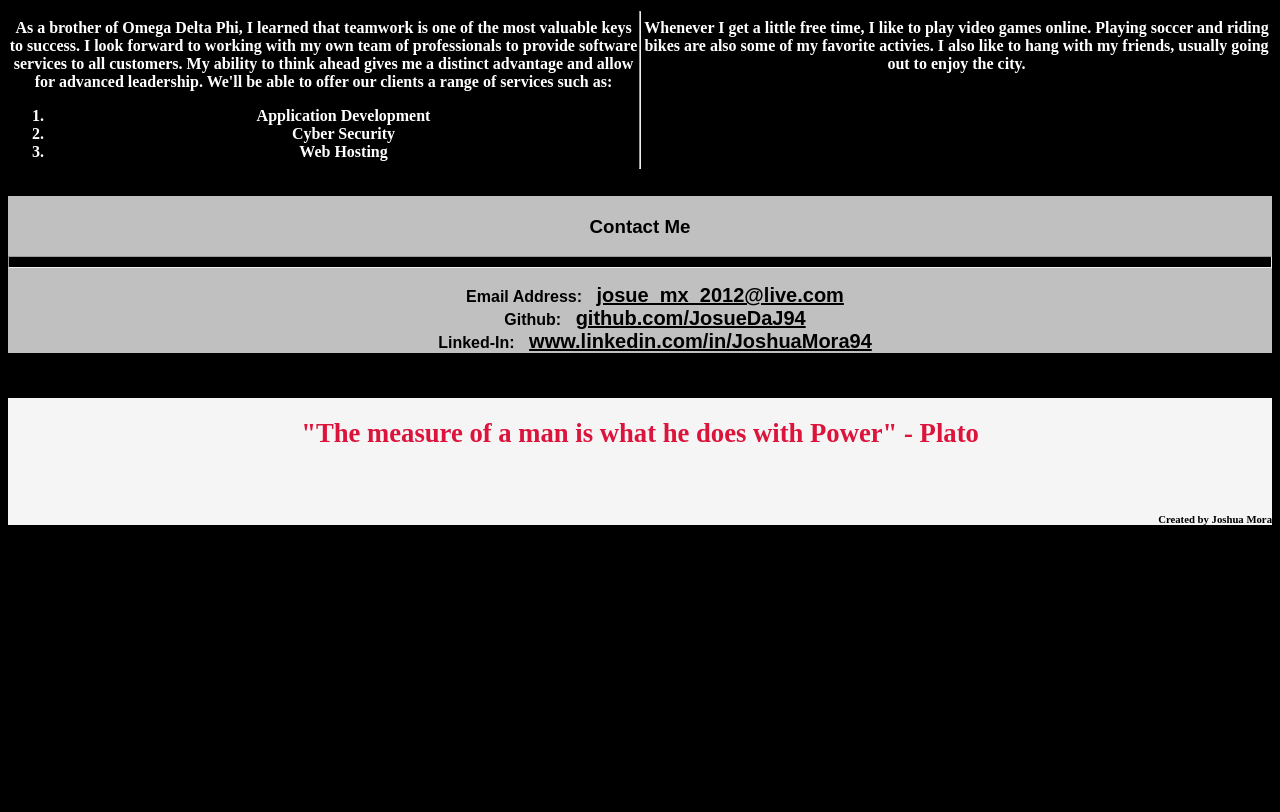
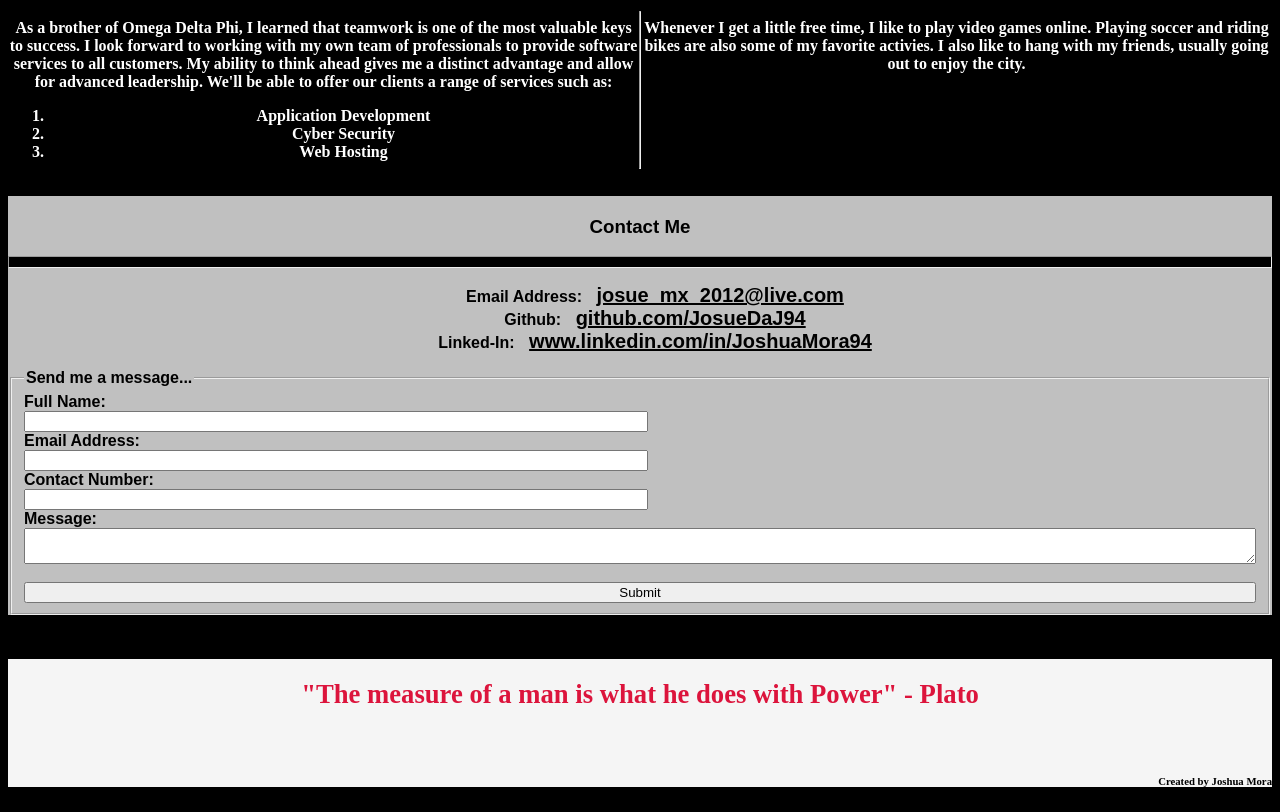
Before and after one commit to JosuedaJ94/Portfolio, a plain HTML site: page index.html in a window 1280 px wide. Shown: the part 895-1707 px from the top of the page. Before the commit the page ends 1445 px from the top, so only its background shows below. Drawn offline with Linux system fonts and the light colour scheme.

Commit message:
added form

```diff
--- a/index.html
+++ b/index.html
@@ -81,6 +81,25 @@
           <li>Linked-In: <a href="www.linkedin.com/in/JoshuaMora94">www.linkedin.com/in/JoshuaMora94</a></li>
         </ul>
 
+        <div id="form">
+          <fieldset>
+            <legend>Send me a message...</legend>
+            <form action="josue_mx_2012@live.com" method="GET">
+              <label for="name">Full Name: </label>
+              <input id="name" type="text" name="name" required>
+              <label for="email">Email Address: </label>
+              <input id="email" type="text" name="email" required>
+              <label for="number">Contact Number: </label>
+              <input id="number" type="text" name="number">
+              <label for="message">Message: </label>
+              <textarea for="message" type="text" name="message" required></textarea>
+              <br>
+              <button type="submit">Submit</button>
+            </form>
+          </fieldset>
+        </div>
+
+
       </section>
     </main>
 
--- a/style.css
+++ b/style.css
@@ -238,3 +238,25 @@ pfooter a:link {color: black;}
 pfooter a:hover {color: white;}
 pfooter a:visited {color: blue;}
 pfooter a:active {color: lime;}
+
+form input {
+  display: flex;
+  flex-direction: column;
+  width: 50%;
+
+}
+
+form label {
+  display: flex;
+  flex-direction: column;
+
+}
+
+form {
+  display: flex;
+  flex-direction: column;
+}
+
+#form {
+  text-align: justify;
+}
```
